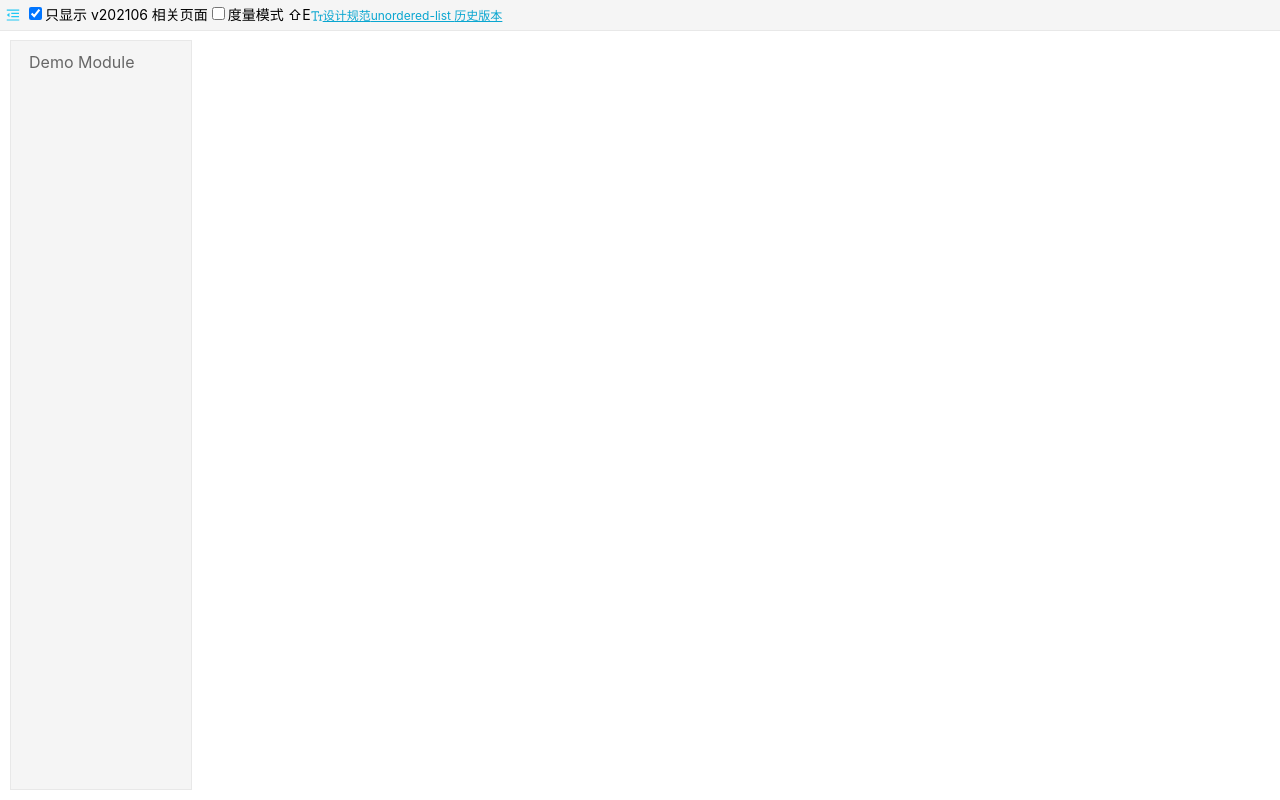
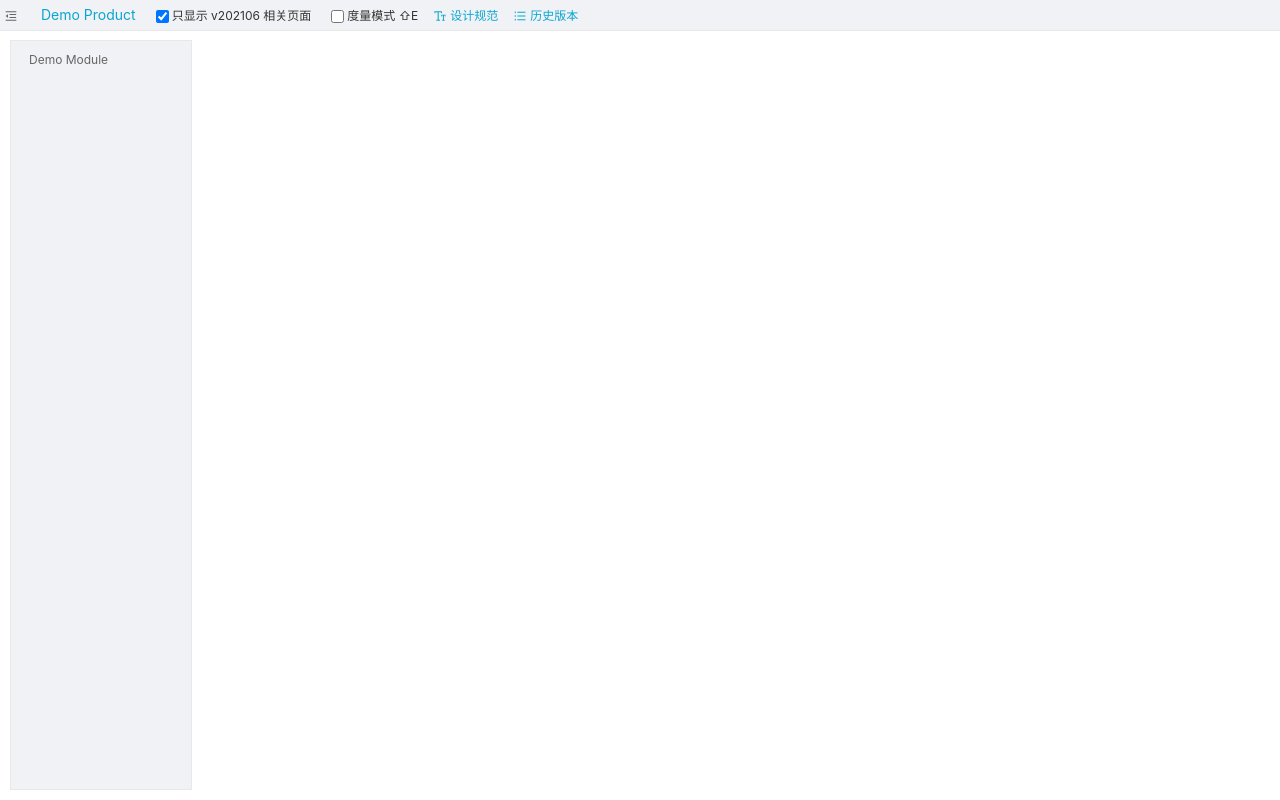
Before and after one commit to felix-zz/proto-frameworks, a React (Create React App) app: page / in a window 1280 px wide. Built offline with nearby package versions, Linux system fonts and the light colour scheme.

Commit message:
Style fix & demo index.

```diff
--- a/package.json
+++ b/package.json
@@ -22,12 +22,14 @@
     "@types/react-modal": "^3.12.0",
     "@types/react-router": "^5.1.14",
     "@types/react-router-dom": "^5.1.7",
-    "less": "^4.1.1",
+    "node-sass": "^6.0.0",
     "react-scripts": "^4.0.3",
+    "sass": "^1.34.1",
+    "scss": "^0.2.4",
     "typescript": "^4.3.2"
   },
   "scripts": {
-    "build": "tsc && lessc src/proto-frameworks.less dist/proto-frameworks.css",
+    "build": "tsc && sass src/proto-frameworks.scss dist/proto-frameworks.css",
     "start": "react-scripts start",
     "eject": "react-scripts eject"
   },
--- a/src/index.tsx
+++ b/src/index.tsx
@@ -1,7 +1,7 @@
 import ReactDOM from 'react-dom';
 import {Component} from 'react';
 import ProtoFrameworks from './proto-frameworks';
-import './proto-frameworks.less';
+import './proto-frameworks.scss';
 
 interface DemoIndexProps {
 }
@@ -20,6 +20,7 @@ export class DemoIndex extends Component<DemoIndexProps, DemoIndexState> {
                              pageTree={{
                                  demo: {
                                      name: 'Demo Product',
+                                     ver: 'v202106',
                                      pages: {
                                          demoModule: {
                                              name: 'Demo Module',
--- a/src/proto-frameworks.less
+++ /dev/null
@@ -1,210 +0,0 @@
-@proto-fw-bg-base: hsv(0, 0, 96%);
-@proto-fw-border-base: hsv(0, 0, 80%); // 边框色
-@proto-fw-border-split: hsv(0, 0, 91%);
-@proto-fw-primary-color: #0aa6d0;
-
-html, body {
-  height: 100%;
-  margin: 0;
-}
-
-.proto-frameworks {
-  font-family: -apple-system, BlinkMacSystemFont, 'Segoe UI', 'Roboto', 'Oxygen',
-  'Ubuntu', 'Cantarell', 'Fira Sans', 'Droid Sans', 'Helvetica Neue',
-  sans-serif;
-
-  code {
-    font-family: source-code-pro, Menlo, Monaco, Consolas, 'Courier New',
-    monospace;
-  }
-
-  .framework-head {
-    position: fixed;
-    height: 30px;
-    background-color: @proto-fw-bg-base;
-    border-bottom: 1px solid @proto-fw-border-split;
-    width: 100%;
-    line-height: 30px;
-    font-size: 14px;
-    z-index: 900;
-
-    a {
-      display: inline-block;
-    }
-
-    .icon {
-      width: 25px;
-      text-align: center;
-    }
-  }
-
-  @sidebar-width: 180px;
-
-  .framework-sidebar {
-    position: fixed;
-    top: 40px;
-    bottom: 10px;
-    left: 10px;
-    width: @sidebar-width;
-    background-color: @proto-fw-bg-base;
-    border: 1px solid @proto-fw-border-split;
-    padding: 10px 0;
-    overflow: auto;
-    z-index: 900;
-  }
-
-  .framework-body {
-    padding-top: 30px;
-    padding-left: @sidebar-width + 20px;
-
-    &.sidebar-hidden {
-      padding-left: 0;
-    }
-  }
-
-  .selected-item {
-    background: @proto-fw-primary-color;
-    color: #fff !important;
-  }
-
-  .framework-menu-item {
-    padding: 1px 5px;
-
-    .icon-op {
-      width: 18px;
-      display: inline-block;
-      text-align: center;
-    }
-
-    &.active {
-      background-color: rgba(0, 0, 0, 0.08);
-    }
-  }
-
-  @comment-color: #5a7;
-  @comment-color-active: #a6c;
-  @comment-border: 1px dashed @comment-color;
-  @comment-border-active: 1px solid @comment-color-active;
-
-  .comment-border-left {
-    border-left: @comment-border;
-
-    &.active {
-      border-left: @comment-border-active;
-    }
-  }
-
-  .style-line-ver {
-    border-left: @comment-border;
-    position: absolute;
-    z-index: 700;
-    width: 0;
-
-    &.active {
-      border-left: @comment-border-active;
-    }
-  }
-
-  .style-line-hor {
-    border-top: @comment-border;
-    position: absolute;
-    z-index: 700;
-    height: 0;
-
-    &.active {
-      border-top: @comment-border-active;
-    }
-  }
-
-  .comment-border-right {
-    border-right: @comment-border;
-
-    &.active {
-      border-right: @comment-border-active;
-    }
-  }
-
-  .comment-border-top {
-    border-top: @comment-border;
-
-    &.active {
-      border-top: @comment-border-active
-    }
-  }
-
-  .comment-border-bottom {
-    border-bottom: @comment-border;
-
-    &.active {
-      border-top: @comment-border-active;
-      border-bottom: @comment-border-active;
-    }
-  }
-
-  .comment-border {
-    border: @comment-border;
-
-    &.active {
-      border: @comment-border-active;
-    }
-  }
-
-  .comment-bg {
-    background-color: fadeout(@comment-color, 85%);
-
-    &.active {
-      background-color: fadeout(@comment-color-active, 85%);
-    }
-  }
-
-  .comment-color {
-    color: @comment-color;
-
-    &.active {
-      color: @comment-color-active;
-    }
-  }
-
-  .comment-sticker {
-    position: absolute;
-    z-index: 750;
-    border: 1px solid #cb0;
-    background-color: fadeout(#ffe, 5%);
-    padding: 5px 15px 5px 5px;
-    box-shadow: 5px 5px 5px rgba(0, 0, 0, 0.05);
-
-    .comment-color {
-      color: #cb0;
-
-      &.active {
-        color: #cb0;
-      }
-    }
-
-    .sticker-close {
-      position: absolute;
-      right: 0;
-      top: 0;
-      width: 15px;
-      height: 15px;
-      line-height: 15px;
-      text-align: center;
-    }
-  }
-
-  a {
-    color: @proto-fw-primary-color;
-
-    &:hover {
-      color: lighten(@proto-fw-primary-color, 12%);
-    }
-  }
-
-  .text-primary {
-    color: @proto-fw-primary-color;
-  }
-
-  .text-dark {
-    color: #666;
-  }
-}
--- /dev/null
+++ b/src/proto-frameworks.scss
@@ -0,0 +1,238 @@
+$proto-fw-bg-base: #f0f2f5;
+$proto-fw-border-base: #ccc;
+$proto-fw-border-split: #e8e8e8;
+$proto-fw-primary-color: #0aa6d0;
+
+$proto-fw-sidebar-width: 180px;
+
+html, body {
+  height: 100%;
+  margin: 0;
+}
+
+.proto-frameworks {
+  font-family: -apple-system, BlinkMacSystemFont, 'Segoe UI', 'Roboto', 'Oxygen',
+  'Ubuntu', 'Cantarell', 'Fira Sans', 'Droid Sans', 'Helvetica Neue',
+  sans-serif;
+  font-size: 12px;
+  color: #333;
+
+  code {
+    font-family: source-code-pro, Menlo, Monaco, Consolas, 'Courier New',
+    monospace;
+  }
+
+  &.framework-head {
+    position: fixed;
+    height: 30px;
+    background-color: $proto-fw-bg-base;
+    border-bottom: 1px solid $proto-fw-border-split;
+    width: 100%;
+    line-height: 30px;
+    z-index: 900;
+
+    input[type="checkbox"] {
+      vertical-align: middle;
+    }
+
+    a {
+      display: inline-block;
+    }
+
+    .icon {
+      width: 25px;
+      text-align: center;
+    }
+  }
+
+  &.framework-sidebar {
+    position: fixed;
+    top: 40px;
+    bottom: 10px;
+    left: 10px;
+    width: $proto-fw-sidebar-width;
+    background-color: $proto-fw-bg-base;
+    border: 1px solid $proto-fw-border-split;
+    padding: 10px 0;
+    overflow: auto;
+    z-index: 900;
+  }
+
+
+  .selected-item {
+    background: $proto-fw-primary-color;
+    color: #fff !important;
+  }
+
+  .framework-menu-item {
+    padding: 1px 5px;
+
+    .icon-op {
+      width: 18px;
+      display: inline-block;
+      text-align: center;
+    }
+
+    &.active {
+      background-color: rgba(0, 0, 0, 0.08);
+    }
+  }
+
+  $comment-color: #5a7;
+  $comment-color-active: #a6c;
+  $comment-border: 1px dashed $comment-color;
+  $comment-border-active: 1px solid $comment-color-active;
+
+  .comment-border-left {
+    border-left: $comment-border;
+
+    &.active {
+      border-left: $comment-border-active;
+    }
+  }
+
+  .style-line-ver {
+    border-left: $comment-border;
+    position: absolute;
+    z-index: 700;
+    width: 0;
+
+    &.active {
+      border-left: $comment-border-active;
+    }
+  }
+
+  .style-line-hor {
+    border-top: $comment-border;
+    position: absolute;
+    z-index: 700;
+    height: 0;
+
+    &.active {
+      border-top: $comment-border-active;
+    }
+  }
+
+  .comment-border-right {
+    border-right: $comment-border;
+
+    &.active {
+      border-right: $comment-border-active;
+    }
+  }
+
+  .comment-border-top {
+    border-top: $comment-border;
+
+    &.active {
+      border-top: $comment-border-active
+    }
+  }
+
+  .comment-border-bottom {
+    border-bottom: $comment-border;
+
+    &.active {
+      border-top: $comment-border-active;
+      border-bottom: $comment-border-active;
+    }
+  }
+
+  .comment-border {
+    border: $comment-border;
+
+    &.active {
+      border: $comment-border-active;
+    }
+  }
+
+  .comment-bg {
+    background-color: fade-out($comment-color, 0.85);
+
+    &.active {
+      background-color: fade-out($comment-color-active, 0.85);
+    }
+  }
+
+  .comment-color {
+    color: $comment-color;
+
+    &.active {
+      color: $comment-color-active;
+    }
+  }
+
+  .comment-sticker {
+    position: absolute;
+    z-index: 750;
+    border: 1px solid #cb0;
+    background-color: fade-out(#ffe, 0.05);
+    padding: 5px 15px 5px 5px;
+    box-shadow: 5px 5px 5px rgba(0, 0, 0, 0.05);
+
+    .comment-color {
+      color: #cb0;
+
+      &.active {
+        color: #cb0;
+      }
+    }
+
+    .sticker-close {
+      position: absolute;
+      right: 0;
+      top: 0;
+      width: 15px;
+      height: 15px;
+      line-height: 15px;
+      text-align: center;
+    }
+  }
+
+  a {
+    color: $proto-fw-primary-color;
+    text-decoration: none;
+
+    .anticon:first-child {
+      margin-right: 4px;
+    }
+
+    &:hover {
+      color: lighten($proto-fw-primary-color, 12%);
+    }
+  }
+
+  .text-primary {
+    color: $proto-fw-primary-color;
+  }
+
+  .text-dark {
+    color: #666;
+  }
+
+  $directions: [top, right, bottom, left];
+  $sizes: (xs: 4px, sm: 8px, md: 16px, lg: 24px);
+
+  @each $dir in $directions {
+    @each $size, $val in $sizes {
+      @if $size == md {
+        .#{$dir}-margin {
+          margin-#{$dir}: $val;
+        }
+      } @else {
+        .#{$dir}-margin-#{$size} {
+          margin-#{$dir}: $val;
+        }
+      }
+    }
+  }
+}
+
+.proto-frameworks-body {
+  padding-top: 30px;
+  padding-left: $proto-fw-sidebar-width + 20px;
+
+  &.sidebar-hidden {
+    padding-left: 0;
+  }
+}
--- a/src/proto-frameworks.tsx
+++ b/src/proto-frameworks.tsx
@@ -7,7 +7,8 @@ import {
     MenuFoldOutlined,
     MenuUnfoldOutlined,
     MinusSquareOutlined,
-    PlusSquareOutlined
+    PlusSquareOutlined,
+    UnorderedListOutlined
 } from '@ant-design/icons';
 import {StringMap} from './util/string_map';
 import {VersionInfo} from './components/versions';
@@ -102,7 +103,7 @@ class Framework extends Component<FrameworkProps, FrameworkState> {
         const versions = filteredVersions ? filteredVersions : this.props.historyVersions;
         return (
             <React.Fragment>
-                <Util.A icon='unordered-list' className='left-margin' onClick={showHistories}
+                <Util.A icon={<UnorderedListOutlined/>} className='left-margin' onClick={showHistories}
                         style={{fontSize: '12px'}}>
                     历史版本
                 </Util.A>
@@ -221,25 +222,33 @@ class Framework extends Component<FrameworkProps, FrameworkState> {
         });
         const curProduct = pageTree[currentProduct];
         return (
-            <div className='proto-frameworks'>
-                <div className='framework-head'>
-                    <Util.A className='icon right-margin-lg text-dark'
+            <React.Fragment>
+                <div className='proto-frameworks framework-head'>
+                    <Util.A className='icon text-dark'
                             onClick={() => {
                                 sessionStorage.setItem('sidebarHidden', (!sidebarHidden).toString());
                                 this.setState({sidebarHidden: !sidebarHidden});
                             }}>
                         {sidebarHidden ? <MenuUnfoldOutlined/> : <MenuFoldOutlined/>}
                     </Util.A>
+                    {!!products && !!products.length && (
+                        <span style={{fontSize: '14px'}} className='left-margin'>
                             {products}
+                        </span>
+                    )}
+                    <label className='left-margin'>
                         <input type='checkbox' checked={versionRelated}
                                onChange={e => {
                                    sessionStorage.setItem('versionRelated', e.target.checked.toString());
                                    this.setState({versionRelated: e.target.checked});
                                }}/>
                         只显示{' ' + currentVersion + ' '}相关页面
-                    <input type='checkbox' checked={sizeMode} className='left-margin'
+                    </label>
+                    <label className='left-margin'>
+                        <input type='checkbox' checked={sizeMode}
                                onChange={e => this.toggleSizingMode(!!e.target.checked)}/>
                         度量模式{' ⇧E'}
+                    </label>
                     <Link className='left-margin' to='/' style={{fontSize: '12px'}}>
                         <FontSizeOutlined className='right-margin-xs'/>
                         设计规范
@@ -247,17 +256,17 @@ class Framework extends Component<FrameworkProps, FrameworkState> {
                     {this.renderVersionHistory()}
                 </div>
                 {!sidebarHidden && (
-                    <div className='framework-sidebar'>
+                    <div className='proto-frameworks framework-sidebar'>
                         {this.renderSubMenu(curProduct.pages, '/' + currentProduct, 0, currentHash)}
                     </div>
                 )}
-                <div className={'framework-body ' + (sidebarHidden ? 'sidebar-hidden' : '')}>
+                <div className={'proto-frameworks-body ' + (sidebarHidden ? 'sidebar-hidden' : '')}>
                     {this.props.navBar || null}
                     <VersionContext sizeMode={sizeMode} currentVersion={currentVersion}>
                         {this.props.children}
                     </VersionContext>
                 </div>
-            </div>
+            </React.Fragment>
         );
     }
 }
--- a/src/util/util.tsx
+++ b/src/util/util.tsx
@@ -27,7 +27,7 @@ class A extends React.Component<AProps, {}> {
             }
         }
         delete props.icon;
-        return (<a {...props}>{icon}{!!icon && ' '}{this.props.children}</a>);
+        return (<a {...props}>{icon}{this.props.children}</a>);
     }
 }
 
```
Also changed, not shown: 1 other file (tests, documents, lock files or other folders). Lines whose indentation alone changed are shown as unchanged.
